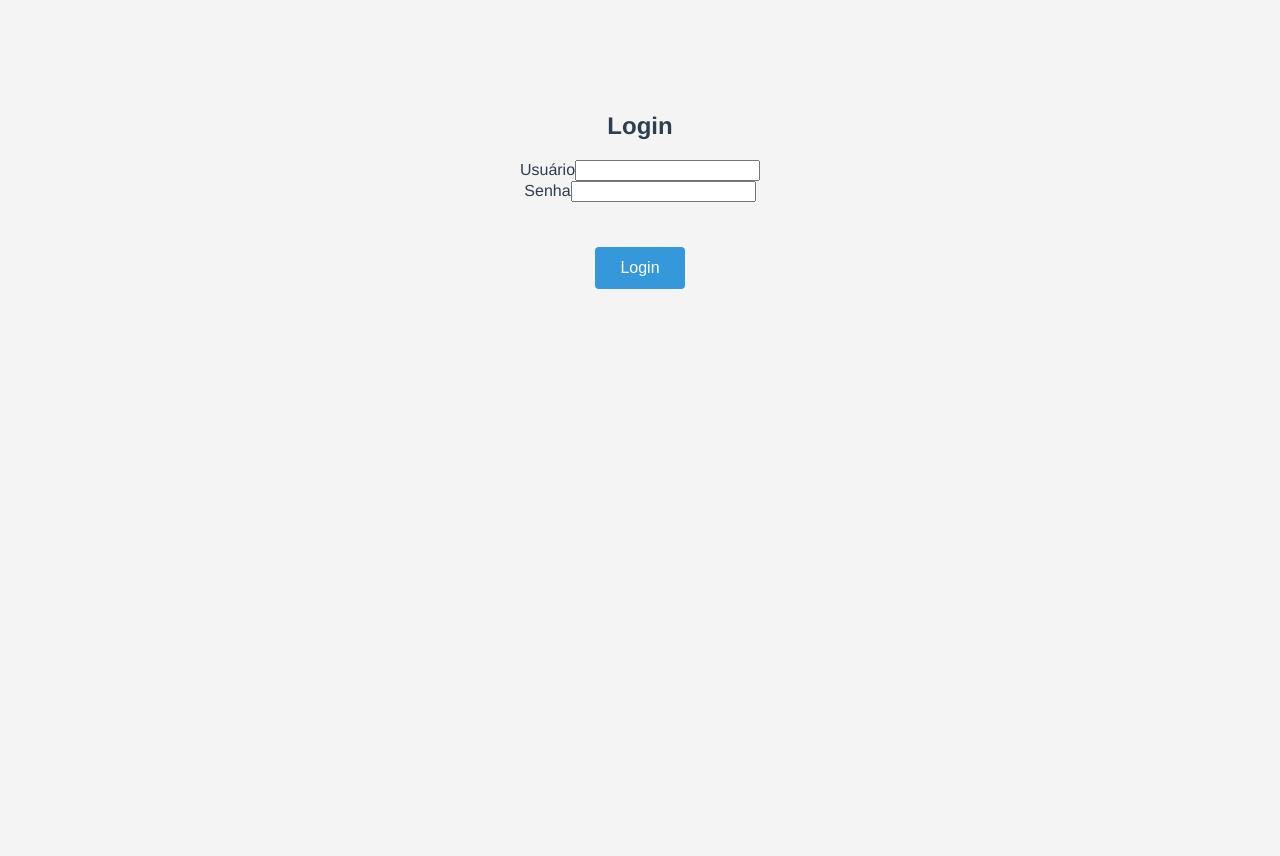
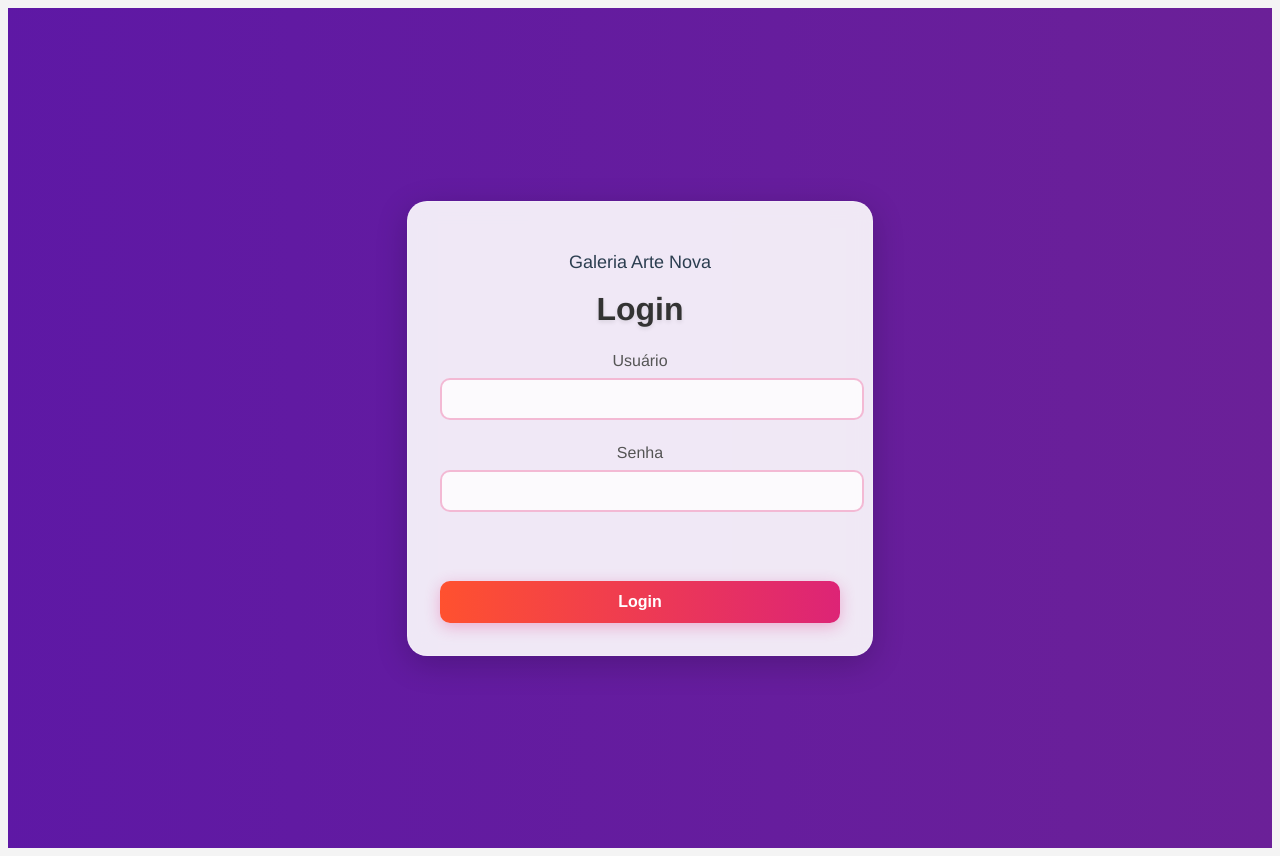
Before and after one commit to johnvictor01/BD-P5, a Vue app in the folder bdfrontend/: page /loginAutor in a window 1280 px wide. Before the commit the page ends 800 px from the top, so only its background shows below. Built offline with nearby package versions, Linux system fonts and the light colour scheme.

Commit message:
fix: style login

```diff
--- a/bdfrontend/src/views/LoginAutor.vue
+++ b/bdfrontend/src/views/LoginAutor.vue
@@ -2,7 +2,8 @@
     <div class="login-container">
       <div class="login-card">
         <div class="login-form">
-          <h2>Login</h2>
+          <p>Galeria Arte Nova</p>
+          <h2 id="H2LOGIN">Login</h2>
           <form @submit.prevent="handleLogin">
             <div class="form-group">
               <label for="username">Usuário</label>
@@ -58,9 +59,114 @@
   </script>
 
   <style scoped>
-  .error-message {
-    color: red;
-    margin-top: 10px;
-    text-align: center;
-  }
+ .login-container {
+  display: flex;
+  justify-content: center;
+  align-items: center;
+  min-height: 100vh;
+  background: linear-gradient(270deg, #6e2295, #5412af, #1970b8e1);
+  background-size: 400% 400%;
+  animation: gradientBG 15s ease infinite;
+  padding: 20px;
+}
+
+@keyframes gradientBG {
+  0% { background-position: 0% 50%; }
+  50% { background-position: 100% 50%; }
+  100% { background-position: 0% 50%; }
+}
+
+.login-card {
+  background: rgba(255, 255, 255, 0.9);
+  backdrop-filter: blur(10px);
+  border-radius: 20px;
+  box-shadow: 0 8px 32px rgba(0, 0, 0, 0.2);
+  width: 100%;
+  min-width: 300px;
+  max-width: 400px;
+  padding: 2rem;
+  border: 1px solid rgba(255, 255, 255, 0.2);
+}
+#username, #password{
+  padding: 10px;
+  align-items: center;
+}
+p{
+  font-size: 18px;
+}
+
+.login-form h2 {
+  color: #333;
+  text-align: center;
+  margin-bottom: 1.5rem;
+  font-size: 2rem;
+  font-weight: 600;
+  text-shadow: 0 2px 4px rgba(0,0,0,0.1);
+}
+#H2LOGIN{
+margin-top: 10px;
+}
+
+.form-group {
+  margin-bottom: 1.5rem;
+
+}
+
+.form-group label {
+  display: block;
+  margin-bottom: 0.5rem;
+  color: #555;
+  font-weight: 500;
+}
+
+.form-group input {
+  width: 100%;
+  padding: 12px 15px;
+  border: 2px solid rgba(221, 36, 118, 0.3);
+  border-radius: 10px;
+  font-size: 1rem;
+  transition: all 0.3s ease;
+  background: rgba(255, 255, 255, 0.8);
+}
+
+.form-group input:focus {
+  outline: none;
+  border-color: #dd2476;
+  box-shadow: 0 0 0 3px rgba(221, 36, 118, 0.2);
+}
+
+.login-button {
+  width: 100%;
+  padding: 12px;
+  background: linear-gradient(to right, #ff512f, #dd2476);
+  color: white;
+  border: none;
+  border-radius: 10px;
+  font-size: 1rem;
+  font-weight: 600;
+  cursor: pointer;
+  transition: all 0.3s ease;
+  box-shadow: 0 4px 15px rgba(221, 36, 118, 0.3);
+}
+
+.login-button:hover {
+  transform: translateY(-2px);
+  box-shadow: 0 6px 20px rgba(221, 36, 118, 0.4);
+}
+
+.login-button:active {
+  transform: translateY(0);
+}
+
+.error-message {
+  color: #ff3333;
+  margin-top: 1rem;
+  text-align: center;
+  font-weight: 500;
+  background: rgba(255, 255, 255, 0.7);
+  padding: 8px;
+  border-radius: 5px;
+  border-left: 3px solid #ff3333;
+}
+
   </style>
--- a/bdfrontend/src/views/LoginCliente.vue
+++ b/bdfrontend/src/views/LoginCliente.vue
@@ -2,7 +2,8 @@
     <div class="login-container">
       <div class="login-card">
         <div class="login-form">
-          <h2>Login</h2>
+          <p>Galeria Arte Nova</p>
+          <h2 id="H2LOGIN">Login</h2>
           <form @submit.prevent="handleLogin">
             <div class="form-group">
               <label for="username">Usuário</label>
@@ -58,9 +59,113 @@
   </script>
 
   <style scoped>
-  .error-message {
-    color: red;
-    margin-top: 10px;
-    text-align: center;
-  }
+.login-container {
+  display: flex;
+  justify-content: center;
+  align-items: center;
+  min-height: 100vh;
+  background: linear-gradient(270deg, #a0940b, #93e814, #00ef28);
+  background-size: 400% 400%;
+  animation: gradientBG 15s ease infinite;
+  padding: 20px;
+}
+
+@keyframes gradientBG {
+  0% { background-position: 0% 50%; }
+  50% { background-position: 100% 50%; }
+  100% { background-position: 0% 50%; }
+}
+
+.login-card {
+  background: rgba(255, 255, 255, 0.9);
+  backdrop-filter: blur(10px);
+  border-radius: 20px;
+  box-shadow: 0 8px 32px rgba(0, 0, 0, 0.2);
+  width: 100%;
+  min-width: 300px;
+  max-width: 400px;
+  padding: 2rem;
+  border: 1px solid rgba(255, 255, 255, 0.2);
+}
+#username, #password{
+  padding: 10px;
+  align-items: center;
+}
+p{
+  font-size: 18px;
+}
+
+.login-form h2 {
+  color: #333;
+  text-align: center;
+  margin-bottom: 1.5rem;
+  font-size: 2rem;
+  font-weight: 600;
+  text-shadow: 0 2px 4px rgba(0,0,0,0.1);
+}
+#H2LOGIN{
+margin-top: 10px;
+}
+
+.form-group {
+  margin-bottom: 1.5rem;
+
+}
+
+.form-group label {
+  display: block;
+  margin-bottom: 0.5rem;
+  color: #555;
+  font-weight: 500;
+}
+
+.form-group input {
+  width: 100%;
+  padding: 12px 15px;
+  border: 2px solid rgba(221, 36, 118, 0.3);
+  border-radius: 10px;
+  font-size: 1rem;
+  transition: all 0.3s ease;
+  background: rgba(255, 255, 255, 0.8);
+}
+
+.form-group input:focus {
+  outline: none;
+  border-color: #dd2476;
+  box-shadow: 0 0 0 3px rgba(221, 36, 118, 0.2);
+}
+
+.login-button {
+  width: 100%;
+  padding: 12px;
+  background: linear-gradient(to right, #ff512f, #dd2476);
+  color: white;
+  border: none;
+  border-radius: 10px;
+  font-size: 1rem;
+  font-weight: 600;
+  cursor: pointer;
+  transition: all 0.3s ease;
+  box-shadow: 0 4px 15px rgba(221, 36, 118, 0.3);
+}
+
+.login-button:hover {
+  transform: translateY(-2px);
+  box-shadow: 0 6px 20px rgba(221, 36, 118, 0.4);
+}
+
+.login-button:active {
+  transform: translateY(0);
+}
+
+.error-message {
+  color: #ff3333;
+  margin-top: 1rem;
+  text-align: center;
+  font-weight: 500;
+  background: rgba(255, 255, 255, 0.7);
+  padding: 8px;
+  border-radius: 5px;
+  border-left: 3px solid #ff3333;
+}
   </style>
--- a/bdfrontend/src/views/LoginColaborator.vue
+++ b/bdfrontend/src/views/LoginColaborator.vue
@@ -2,7 +2,8 @@
     <div class="login-container">
       <div class="login-card">
         <div class="login-form">
-          <h2>Login</h2>
+          <p>Galeria Arte Nova</p>
+          <h2 id="H2LOGIN">Login</h2>
           <form @submit.prevent="handleLogin">
             <div class="form-group">
               <label for="username">Usuário</label>
@@ -58,9 +59,113 @@
   </script>
 
   <style scoped>
-  .error-message {
-    color: red;
-    margin-top: 10px;
-    text-align: center;
-  }
+.login-container {
+  display: flex;
+  justify-content: center;
+  align-items: center;
+  min-height: 100vh;
+  background: linear-gradient(270deg, #df4223, #be181a, #ff512f);
+  background-size: 400% 400%;
+  animation: gradientBG 15s ease infinite;
+  padding: 20px;
+}
+
+@keyframes gradientBG {
+  0% { background-position: 0% 50%; }
+  50% { background-position: 100% 50%; }
+  100% { background-position: 0% 50%; }
+}
+
+.login-card {
+  background: rgba(255, 255, 255, 0.9);
+  backdrop-filter: blur(10px);
+  border-radius: 20px;
+  box-shadow: 0 8px 32px rgba(0, 0, 0, 0.2);
+  width: 100%;
+  min-width: 300px;
+  max-width: 400px;
+  padding: 2rem;
+  border: 1px solid rgba(255, 255, 255, 0.2);
+}
+#username, #password{
+  padding: 10px;
+  align-items: center;
+}
+p{
+  font-size: 18px;
+}
+
+.login-form h2 {
+  color: #333;
+  text-align: center;
+  margin-bottom: 1.5rem;
+  font-size: 2rem;
+  font-weight: 600;
+  text-shadow: 0 2px 4px rgba(0,0,0,0.1);
+}
+#H2LOGIN{
+margin-top: 10px;
+}
+
+.form-group {
+  margin-bottom: 1.5rem;
+
+}
+
+.form-group label {
+  display: block;
+  margin-bottom: 0.5rem;
+  color: #555;
+  font-weight: 500;
+}
+
+.form-group input {
+  width: 100%;
+  padding: 12px 15px;
+  border: 2px solid rgba(221, 36, 118, 0.3);
+  border-radius: 10px;
+  font-size: 1rem;
+  transition: all 0.3s ease;
+  background: rgba(255, 255, 255, 0.8);
+}
+
+.form-group input:focus {
+  outline: none;
+  border-color: #dd2476;
+  box-shadow: 0 0 0 3px rgba(221, 36, 118, 0.2);
+}
+
+.login-button {
+  width: 100%;
+  padding: 12px;
+  background: linear-gradient(to right, #ff512f, #dd2476);
+  color: white;
+  border: none;
+  border-radius: 10px;
+  font-size: 1rem;
+  font-weight: 600;
+  cursor: pointer;
+  transition: all 0.3s ease;
+  box-shadow: 0 4px 15px rgba(221, 36, 118, 0.3);
+}
+
+.login-button:hover {
+  transform: translateY(-2px);
+  box-shadow: 0 6px 20px rgba(221, 36, 118, 0.4);
+}
+
+.login-button:active {
+  transform: translateY(0);
+}
+
+.error-message {
+  color: #ff3333;
+  margin-top: 1rem;
+  text-align: center;
+  font-weight: 500;
+  background: rgba(255, 255, 255, 0.7);
+  padding: 8px;
+  border-radius: 5px;
+  border-left: 3px solid #ff3333;
+}
   </style>
```
